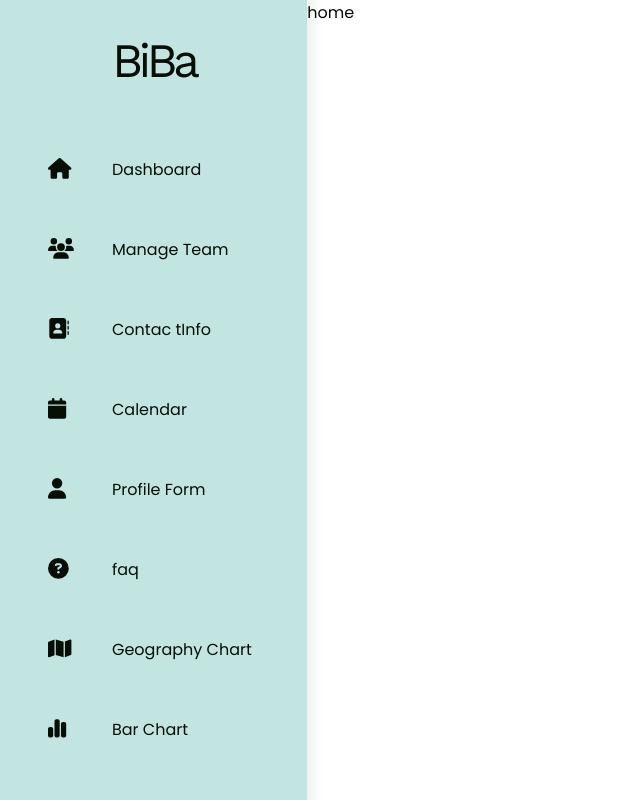
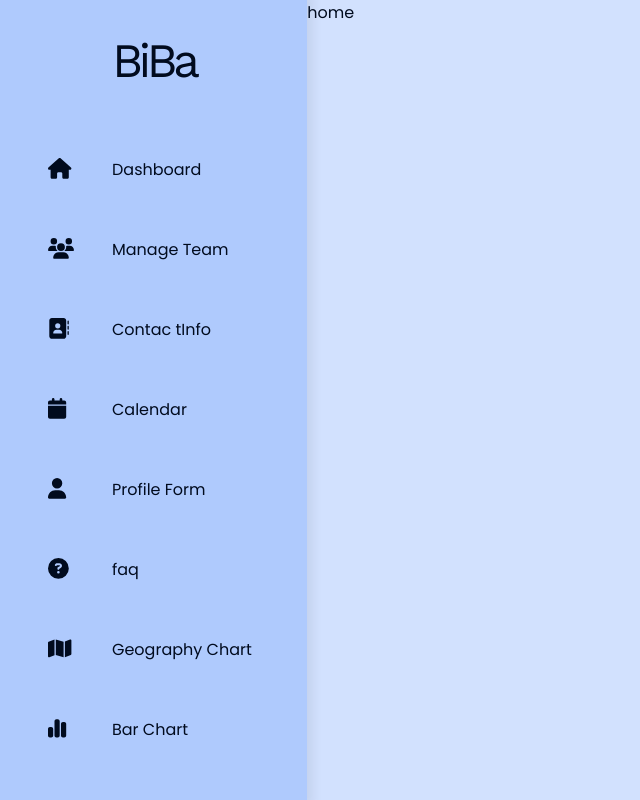
Before and after one commit to HamzaHamani/Dashboard, a React (Vite) app: page / in a window 1280 px wide. Shown: the whole page, without its empty margins (0-640 px from the left). Built offline with nearby package versions, Linux system fonts and the light colour scheme.

Commit message:
changed some styles

```diff
--- a/src/index.css
+++ b/src/index.css
@@ -11,17 +11,18 @@
 } */
 
 :root {
-  --text: #070e06;
-  --background: #ffffff;
-  --primary: #429e67;
-  --secondary: #c2e5e2;
-  --accent: #419b92;
+  --text: #010b1e;
+  --background: #d2e1fe;
+  --primary: #033eaa;
+  --secondary: #afcafd;
+  --accent: #457ce2;
 }
 * {
   margin: 0;
   padding: 0;
   box-sizing: border-box;
 }
+
 html {
   font-family: "Poppins", sans-serif;
   background-color: var(--background);
```
